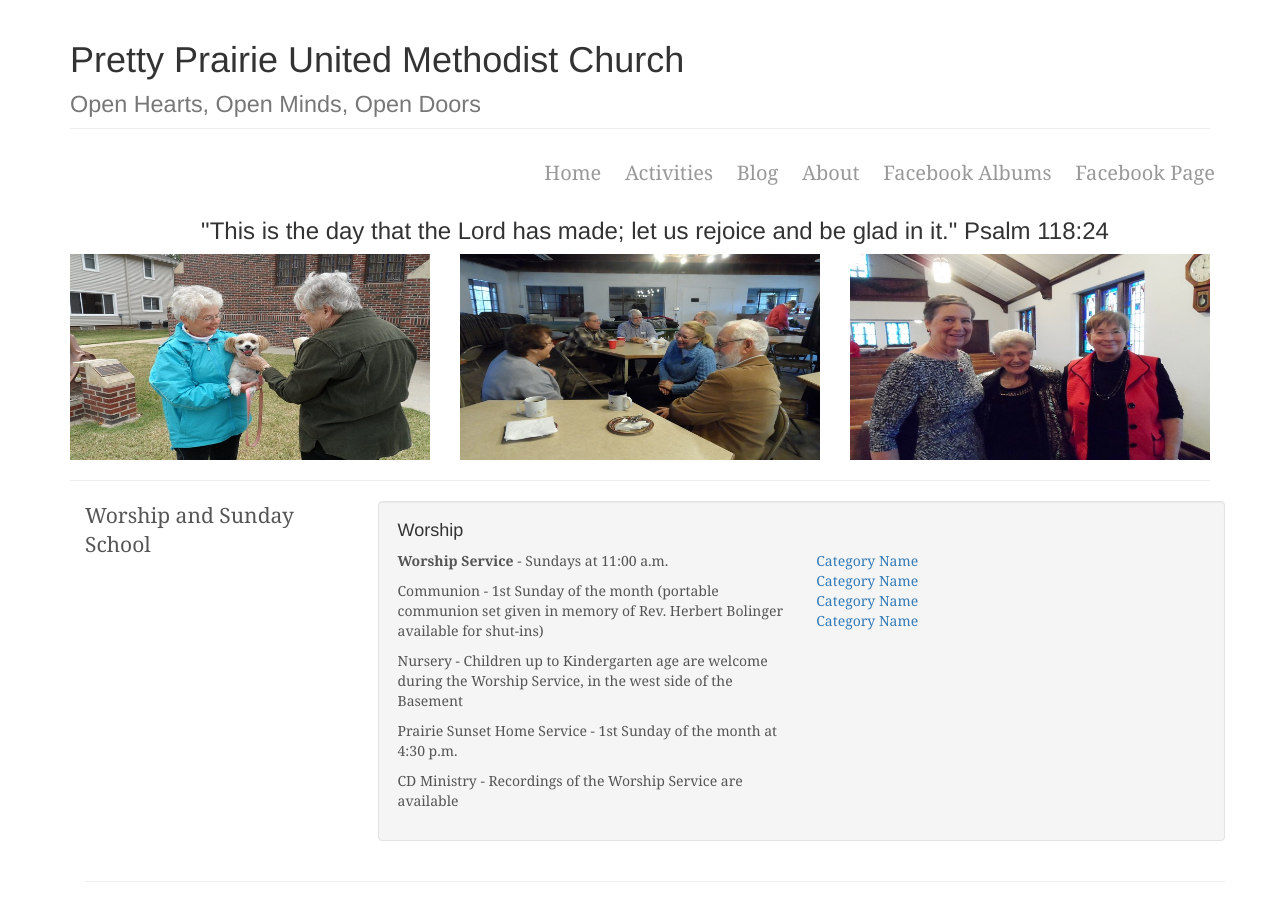
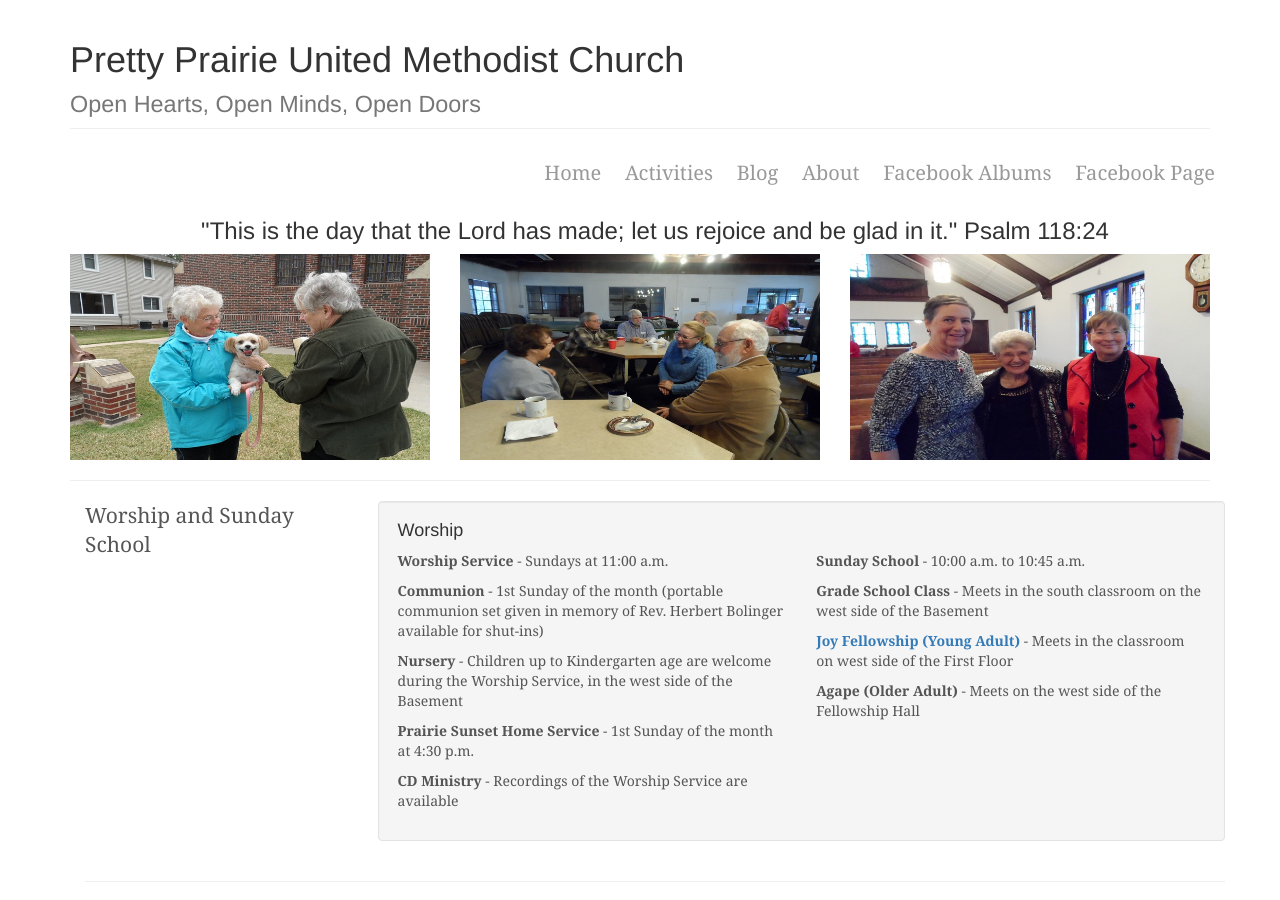
Before and after one commit to KatherineMichel/self-hosted-church-website-jekyll, a Jekyll site: the page built from activities.html, in a window 1280 px wide and 900 px high. Built offline with Jekyll 4.4.1, drawn with Linux system fonts in a browser that asks for light colours; nearby versions of some CDN libraries; library files that are not in the unit come from our copies.

Commit message:
Update activities.html

```diff
--- a/activities.html
+++ b/activities.html
@@ -48,23 +48,19 @@
                         <div class="col-lg-6">
                             <ul class="list-unstyled">
                                 <p><strong>Worship Service</strong> - Sundays at 11:00 a.m.</p>
-                                <p>Communion - 1st Sunday of the month (portable communion set given in memory of Rev. Herbert Bolinger available for shut-ins)</<p>
-                                <p>Nursery - Children up to Kindergarten age are welcome during the Worship Service, in the west side of the Basement</p>
-                                <p>Prairie Sunset Home Service - 1st Sunday of the month at 4:30 p.m.</p>
-                                <p>CD Ministry - Recordings of the Worship Service are available</p>
+                                <p><strong>Communion</strong> - 1st Sunday of the month (portable communion set given in memory of Rev. Herbert Bolinger available for shut-ins)</<p>
+                                <p><strong>Nursery</strong> - Children up to Kindergarten age are welcome during the Worship Service, in the west side of the Basement</p>
+                                <p><strong>Prairie Sunset Home Service</strong> - 1st Sunday of the month at 4:30 p.m.</p>
+                                <p><strong>CD Ministry</strong> - Recordings of the Worship Service are available</p>
                             </ul>
                         </div>
                         <!-- /.col-lg-6 -->
                         <div class="col-lg-6">
                              <ul class="list-unstyled">
-                                <li><a href="#">Category Name</a>
-                                </li>
-                                <li><a href="#">Category Name</a>
-                                </li>
-                                <li><a href="#">Category Name</a>
-                                </li>
-                                <li><a href="#">Category Name</a>
-                                </li>
+                                <p><strong>Sunday School</strong> - 10:00 a.m. to 10:45 a.m.</p>
+                                <p><strong>Grade School Class</strong> - Meets in the south classroom on the west side of the Basement</<p>
+                                <p><a href="http://www.prairiesunsethome.org"><strong>Joy Fellowship (Young Adult)</strong></a> - Meets in the classroom on west side of the First Floor</p>
+                                <p><strong>Agape (Older Adult)</strong> - Meets on the west side of the Fellowship Hall</p>
                             </ul>
                         </div>
                         <!-- /.col-lg-6 -->
```
